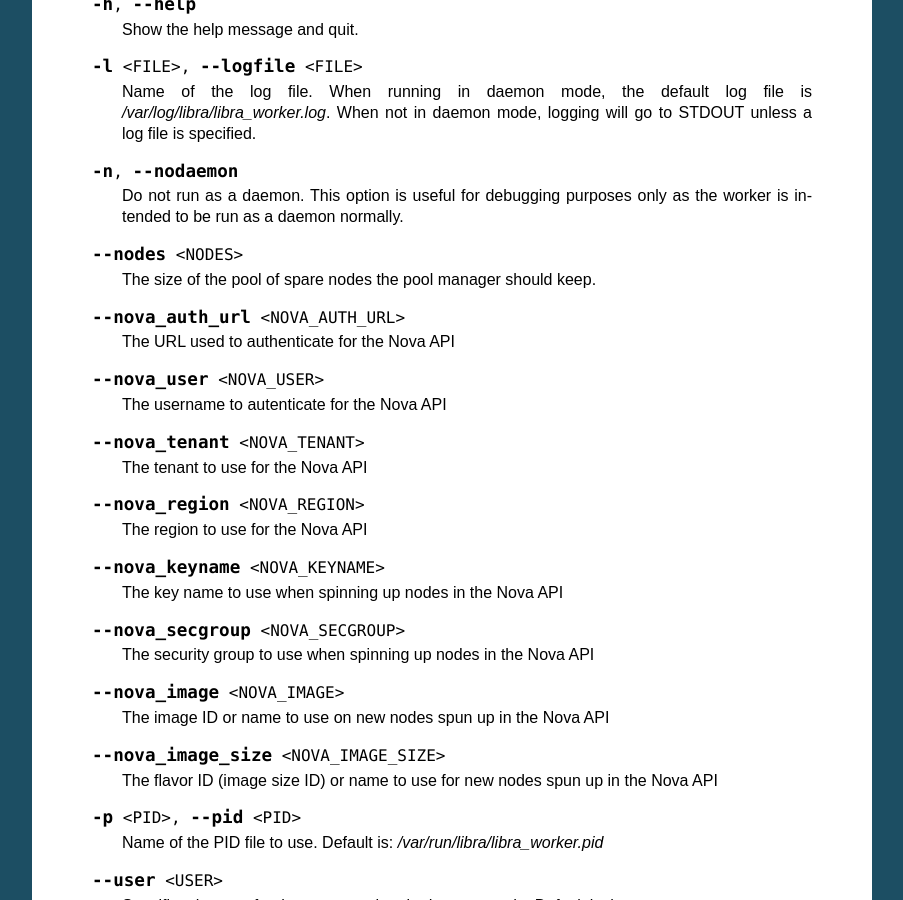
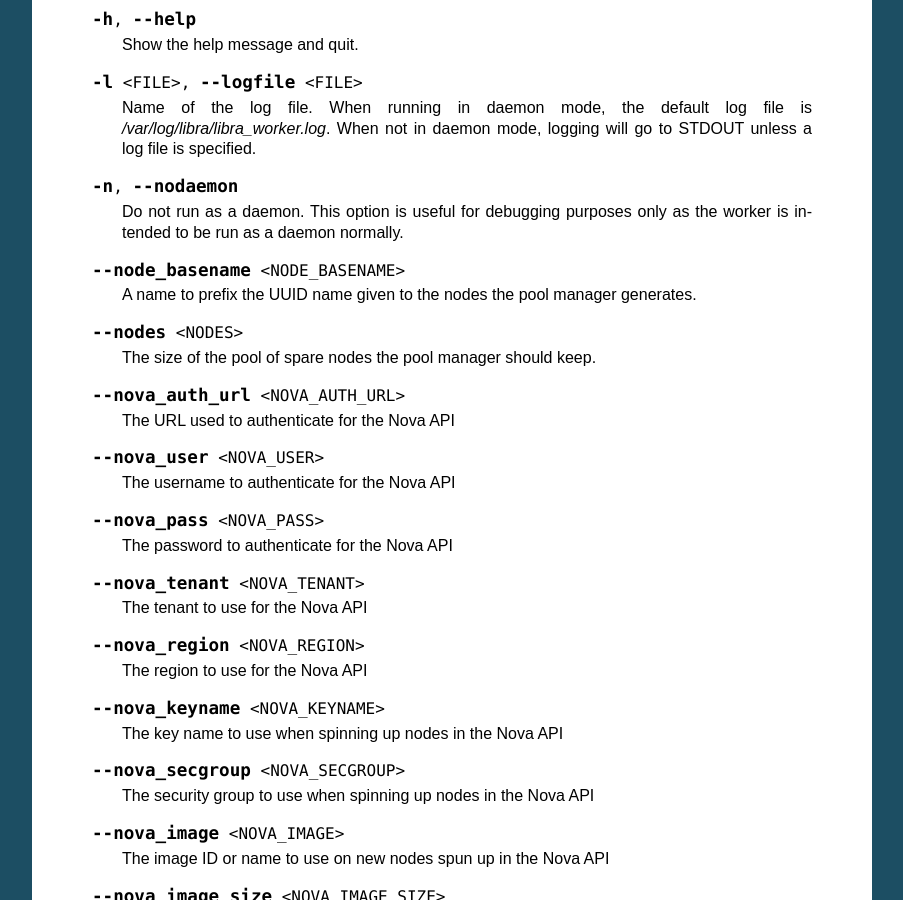
Before and after one commit to stackforge/libra, a Sphinx documentation site: the page built from doc/config.rst, in a window 1280 px wide and 900 px high, scrolled down 2871 px. Shown: the whole window, without its empty margins (198-1101 px from the left). Built offline with Sphinx 7.4.7, drawn with Linux system fonts in a browser that asks for light colours; some of the changed text lies outside the part shown.

Commit message:
Add option to prefix pool manager node names
Fixes bug #1079666

Change-Id: I819f4e8b9949d22a491e808b8a478a20be253b19

```diff
--- a/doc/config.rst
+++ b/doc/config.rst
@@ -77,6 +77,7 @@
        api_server = 10.0.0.1:8889 10.0.0.2:8889
        nodes = 10
        check_interval = 5
+       node_basename = 'libra'
 
 
 Worker Command Line Options
@@ -200,6 +201,11 @@
       Do not run as a daemon. This option is useful for debugging purposes
       only as the worker is intended to be run as a daemon normally.
 
+   .. option:: --node_basename <NODE_BASENAME>
+
+      A name to prefix the UUID name given to the nodes the pool manager
+      generates.
+
    .. option:: --nodes <NODES>
 
       The size of the pool of spare nodes the pool manager should keep.
@@ -210,7 +216,11 @@
 
    .. option:: --nova_user <NOVA_USER>
 
-      The username to autenticate for the Nova API
+      The username to authenticate for the Nova API
+
+   .. option:: --nova_pass <NOVA_PASS>
+
+      The password to authenticate for the Nova API
 
    .. option:: --nova_tenant <NOVA_TENANT>
 
```
Also changed, not shown: 3 other files.
